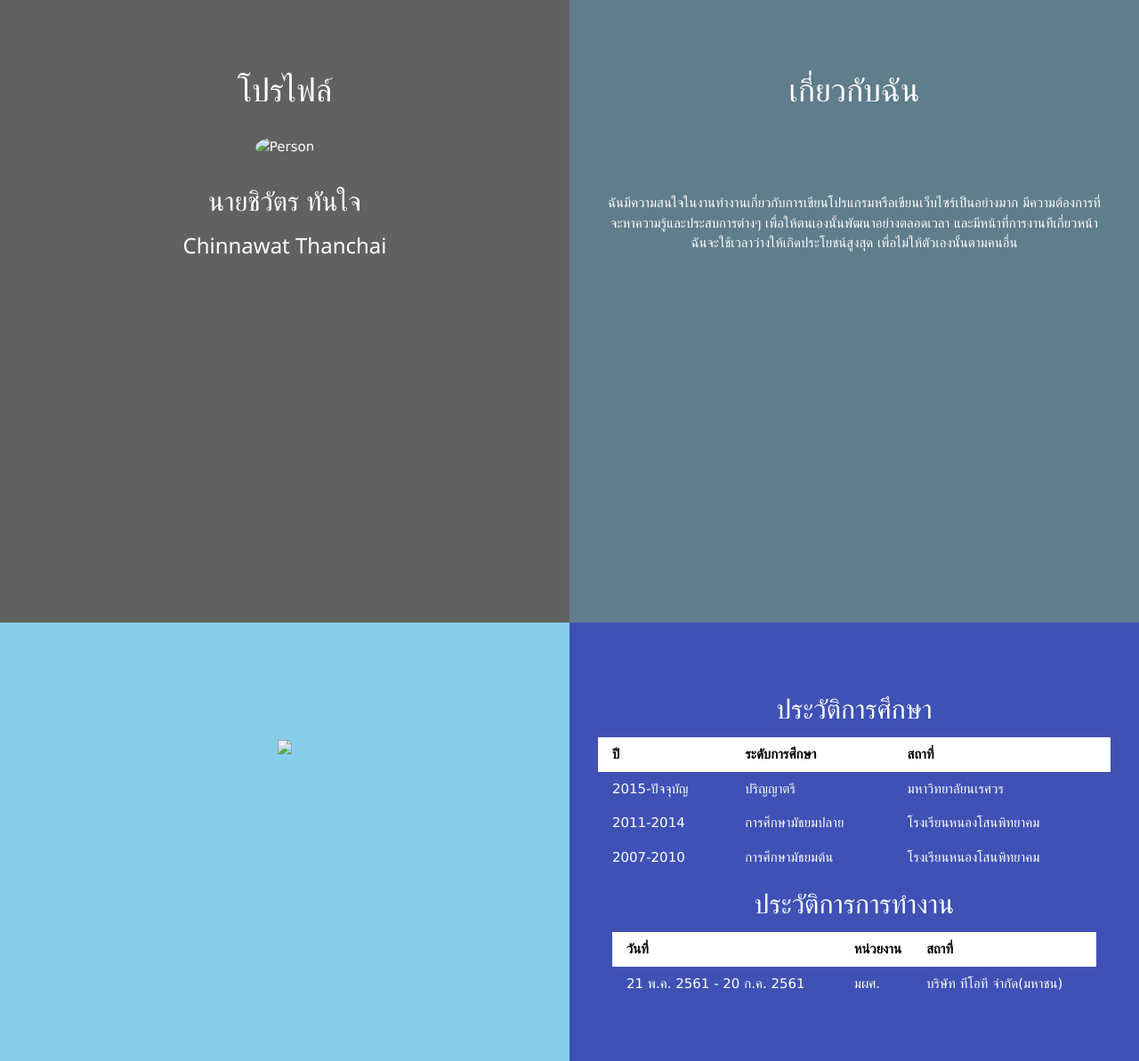
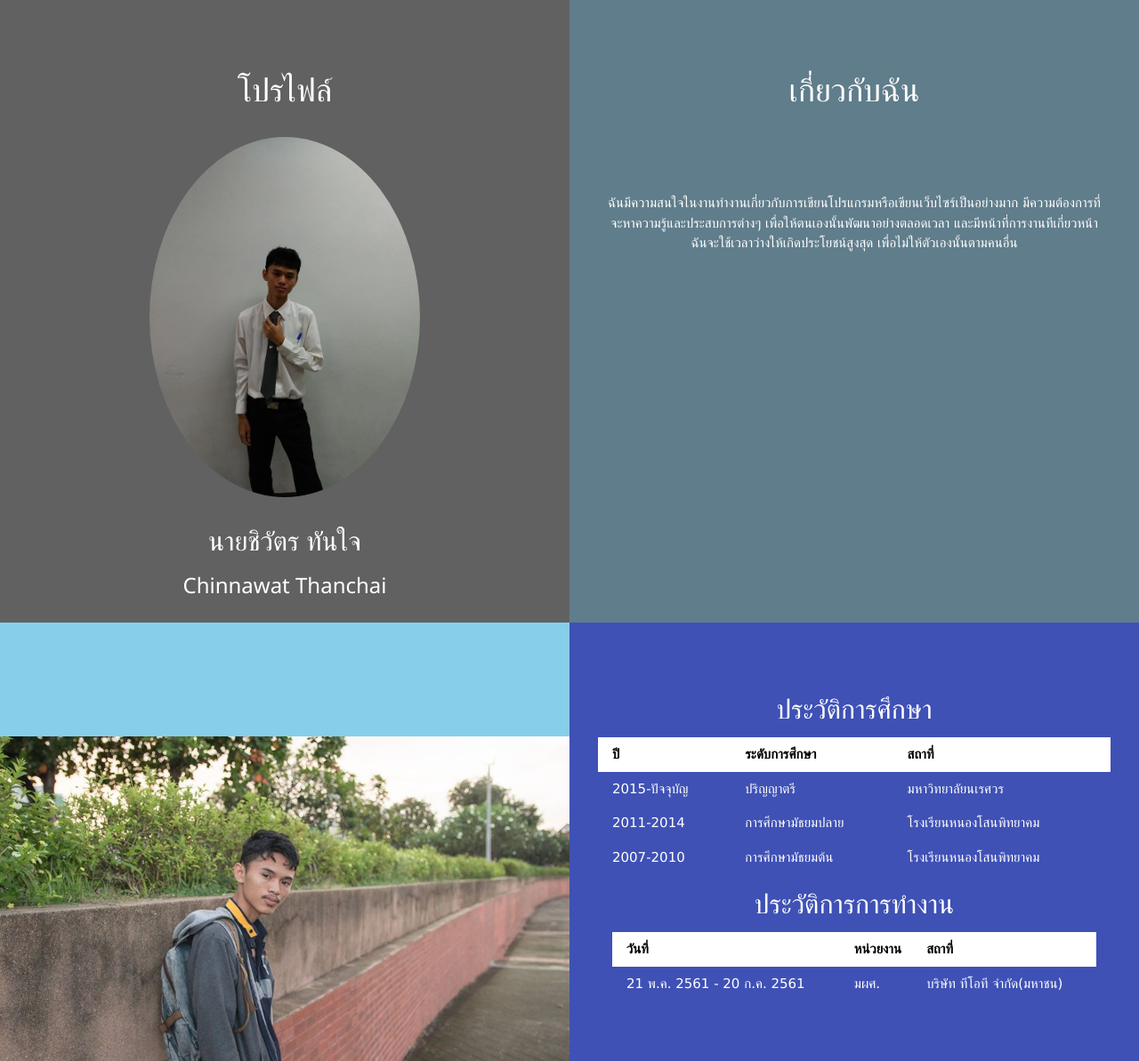
Before and after one commit to chinnawatt58/resume1, a website: page index.html in a window 1280 px wide. Shown: the top 1193 px of the page at 89% size. Drawn offline with nearby package versions, Linux system fonts and the light colour scheme.

Commit message:
Update index.html

```diff
--- a/index.html
+++ b/index.html
@@ -12,7 +12,7 @@
     <div class="w3-padding-64 w3-center">
       <h1>โปรไฟล์</h1>
 
-    <img src="pic/pic02.jpg" class="w3-margin w3-circle" alt="Person" style="width:50%" style="width:50%">
+    <img src="pic02.jpg" class="w3-margin w3-circle" alt="Person" style="width:50%" style="width:50%">
     <div class="w3-left-align w3-center">
       <h2>นายชิวัตร ทันใจ</h2>
       <h3>Chinnawat Thanchai</h3>
@@ -41,7 +41,7 @@
     </div>
     <div class="w3-row">
       <div class="w3-row">
-        <img src="pic/pic01.jpg" style="width:100%">
+        <img src="pic01.jpg" style="width:100%">
       </div>
     </div><br>
   </div>
```
